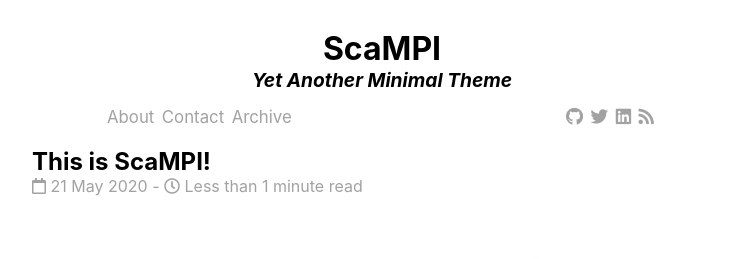
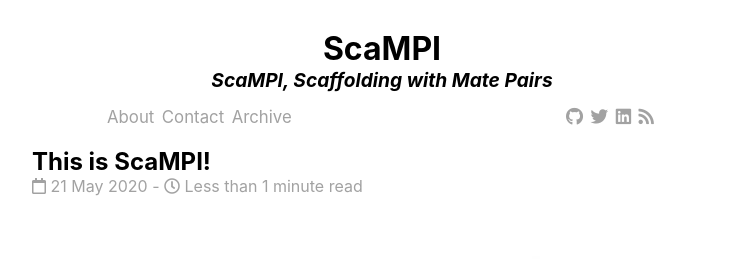
Before and after one commit to telatin/scampi, a Jekyll site: the page built from docs/index.html, in a window 1280 px wide. Shown: the top 259 px of the page, without its empty margins (258-1005 px from the left). Built offline with Jekyll 4.4.1, drawn with Linux system fonts in a browser that asks for light colours; nearby versions of some CDN libraries; the list of posts is cut into pages by our own code.

```diff
--- a/docs/_data/settings.yml
+++ b/docs/_data/settings.yml
@@ -4,7 +4,7 @@ analytics-id: #leave blank to not use Analytics
 #Subtitle
 subtitle:
   active: true
-  text: Yet Another Minimal Theme
+  text: ScaMPI, Scaffolding with Mate Pairs
 
 #Nav
 nav:
```
